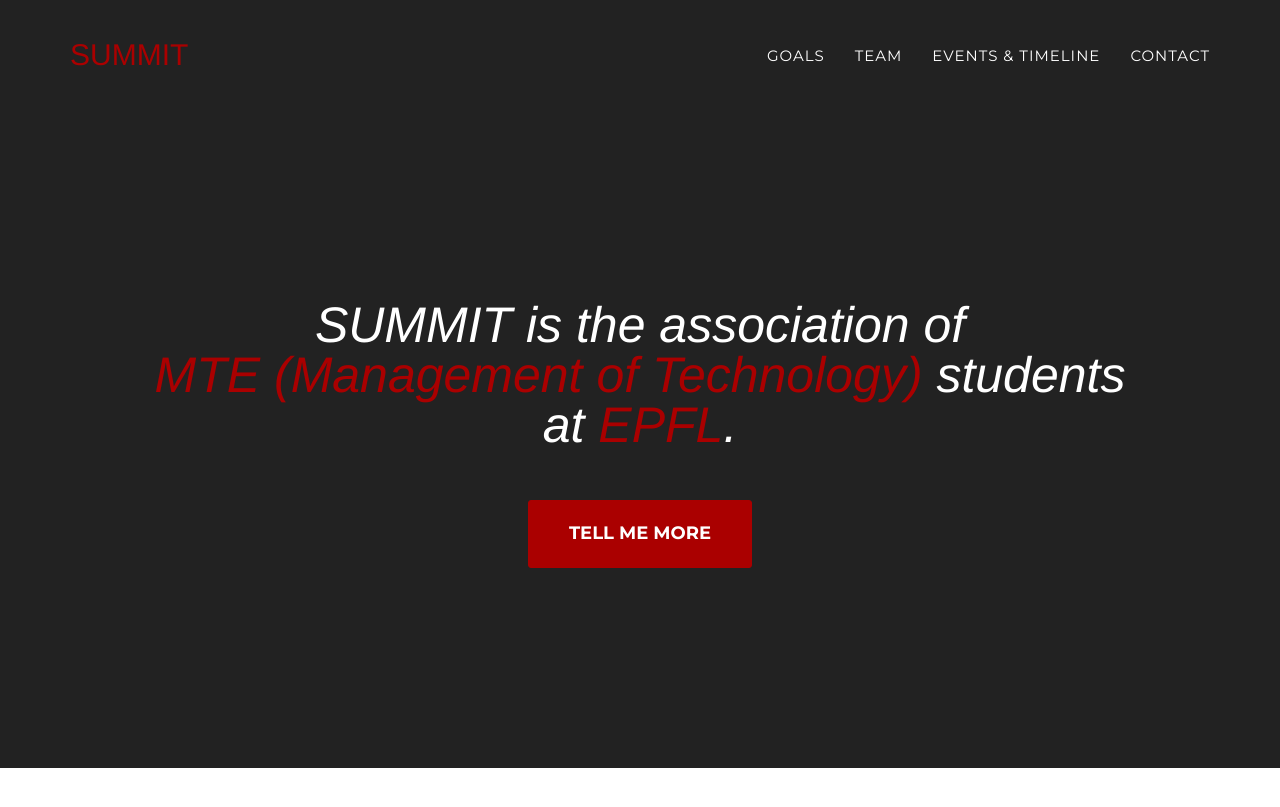
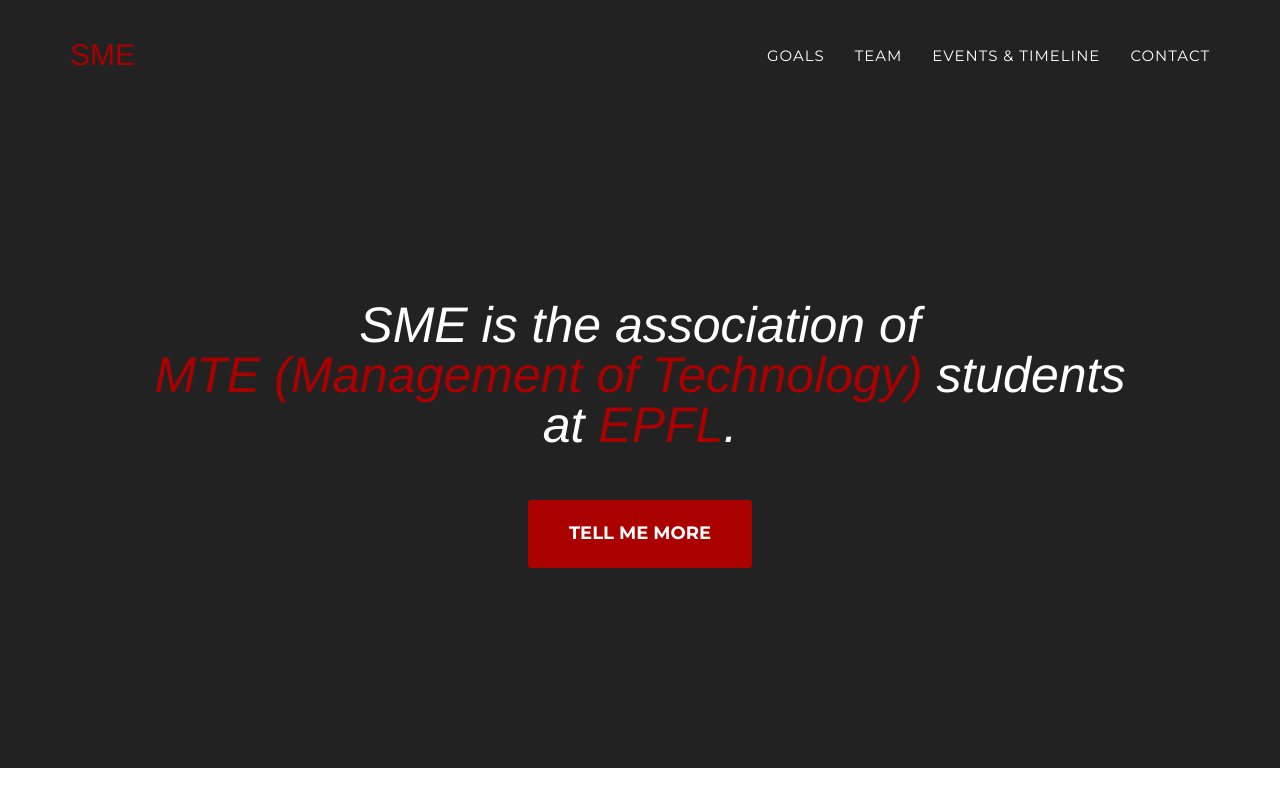
Before and after one commit to OzieGamma/SME-Website, a Jekyll site: the page built from index.html, in a window 1280 px wide and 900 px high. Shown: the top 807 px of the window. Built offline with Jekyll 4.4.1, drawn with Linux system fonts in a browser that asks for light colours; some web fonts are replaced; some of the changed text lies outside the part shown.

Commit message:
changed name to SME

```diff
--- a/_config.yml
+++ b/_config.yml
@@ -1,10 +1,10 @@
-url: http://summit.epfl.ch/
+url: http://sme.epfl.ch/
 baseurl: /
 
 # Site settings
-title: SUMMIT
-email: summit@epfl.ch
-description: "Website for the SUMMIT association. SUMMIT is the association of student studying management of technology at EPFL."
+title: SME
+email: sme@epfl.ch
+description: "Website for the SME association. SME is the association of student studying management of technology at EPFL."
 
 # Color settings (hex-codes without the leading hash-tag)
 color:
--- a/_includes/header.html
+++ b/_includes/header.html
@@ -42,7 +42,7 @@
         <div class="container">
             <div class="intro-text">
                 <div class="intro-lead-in">
-                    SUMMIT is the association of<br>
+                    SME is the association of<br>
                     <a href="//www.epfl.ch/mte">MTE (Management of Technology)</a> students<br>
                     at <a href="//www.epfl.ch">EPFL</a>.
                 </div>
--- a/_posts/2015-11-01-SUMMIT-joins-Estiem.markdown
+++ b/_posts/2015-11-01-SUMMIT-joins-Estiem.markdown
@@ -1,5 +1,5 @@
 ---
-title: SUMMIT joins ESTIEM #override for capitalization
+title: SME joins ESTIEM #override for capitalization
 display-date: November 2015
 ---
 In November 2015, the newly formed SUMMIT joined [ESTIEM][1] (the organization for European Students in Industrial Engineering & Management),
```
